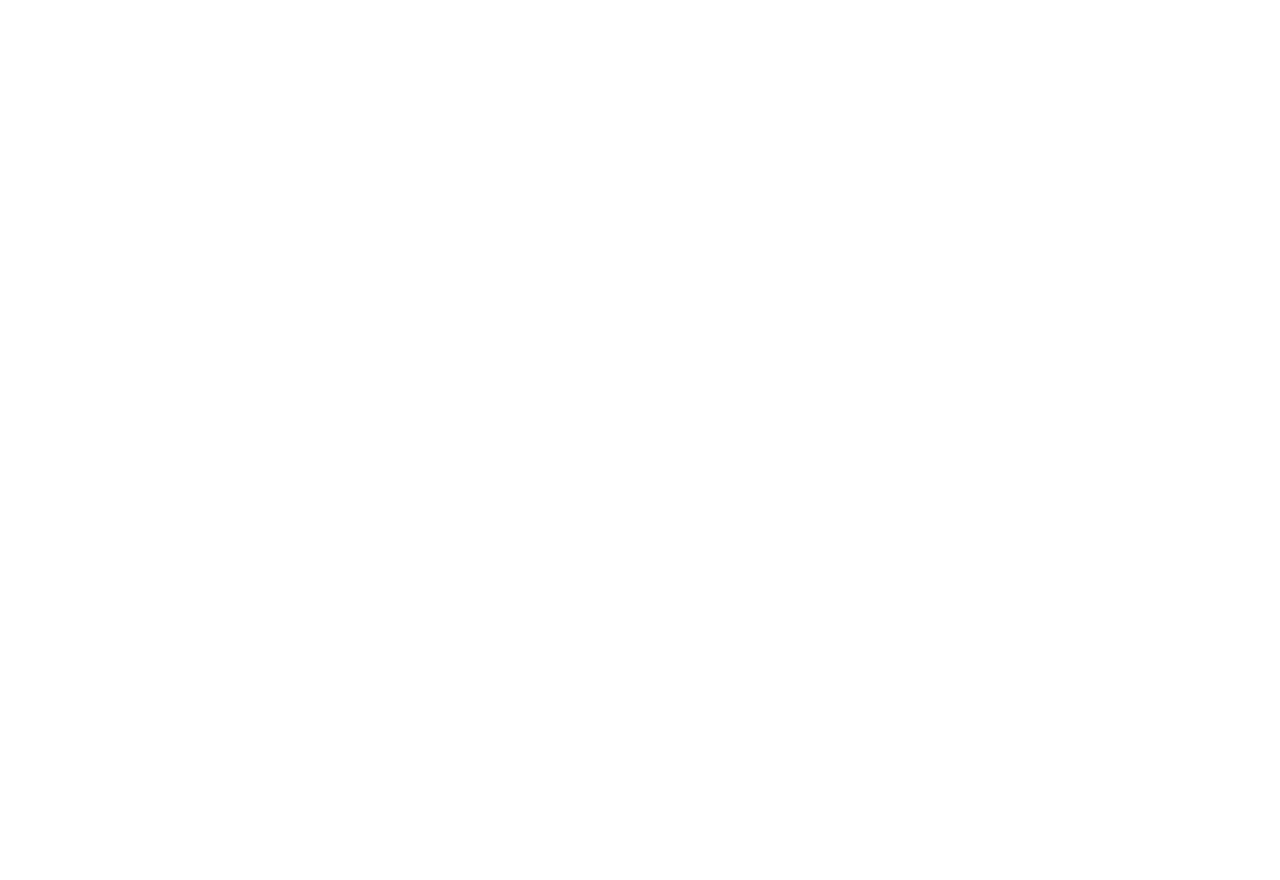
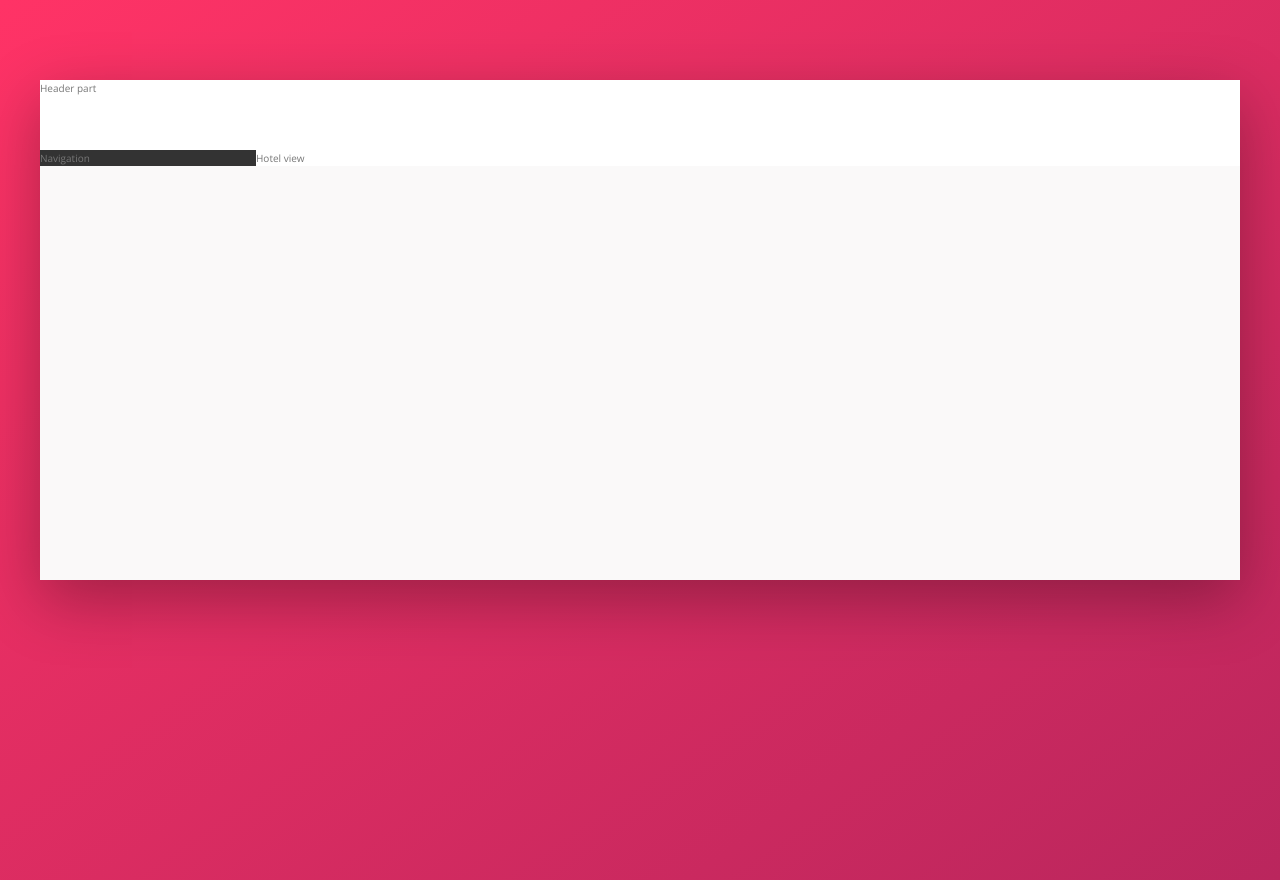
Before and after one commit to Mariia-Olena/trillo, a website: page index.html in a window 1280 px wide. Before the commit the page ends 800 px from the top, so only its background shows below. Drawn offline with nearby package versions, Linux system fonts and the light colour scheme.

Commit message:
add basic layout

```diff
--- a/index.html
+++ b/index.html
@@ -1,16 +1,25 @@
 <!DOCTYPE html>
 <html lang="en">
-    <head>
-        <meta charset="UTF-8">
-        <meta name="viewport" content="width=device-width, initial-scale=1.0">
+	<head>
+		<meta charset="UTF-8" />
+		<meta name="viewport" content="width=device-width, initial-scale=1.0" />
 
-        <link href="https://fonts.googleapis.com/css?family=Open+Sans:300,400,600" rel="stylesheet">
-        <link rel="stylesheet" href="css/style.css">
-        <link rel="shortcut icon" type="image/png" href="img/favicon.png">
+		<link
+			href="https://fonts.googleapis.com/css?family=Open+Sans:300,400,600"
+			rel="stylesheet"
+		/>
+		<link rel="stylesheet" href="css/style.css" />
+		<link rel="shortcut icon" type="image/png" href="img/favicon.png" />
 
-        <title>trillo &mdash; Your all-in-one booking app</title>
-    </head>
-    <body>
-
-    </body>
+		<title>Trillo &mdash; Your all-in-one booking app</title>
+	</head>
+	<body>
+		<div class="container">
+			<header class="header">Header part</header>
+			<div class="content">
+				<nav class="sidebar">Navigation</nav>
+				<main class="hotel-view">Hotel view</main>
+			</div>
+		</div>
+	</body>
 </html>
--- /dev/null
+++ b/sass/_base.scss
@@ -0,0 +1,61 @@
+:root {
+	--color-primary: #eb2f64;
+	--color-primary-light: #ff3366;
+	--color-primary-dark: #ba265d;
+
+	--color-grey-light-1: #faf9f9;
+	--color-grey-light-2: #f4f2f2;
+	--color-grey-light-3: #f0eeee;
+	--color-grey-light-4: #ccc;
+
+	--color-grey-dark-1: #333;
+	--color-grey-dark-2: #777;
+	--color-grey-dark-3: #999;
+
+	--shadow-dark: 0 2rem 6rem rgba(0, 0, 0, 0.3);
+	--shadow-light: 0 2rem 5rem rgba(0, 0, 0, 0.06);
+
+	--line: 1px solid var(--color-grey-light-2);
+}
+
+$bp-largest: 75em; // 1200px
+$bp-large: 68.75em; // 1100px
+$bp-medium: 56.25em; // 900px
+$bp-small: 37.5em; // 600px
+$bp-smallest: 31.25em; // 500px
+
+* {
+	margin: 0;
+	padding: 0;
+}
+
+*,
+*::before,
+*::after {
+	box-sizing: inherit;
+}
+
+html {
+	box-sizing: border-box;
+	font-size: 62.5%; // 1rem = 10px, 10px/16px = 62.5%
+
+	@media only screen and (max-width: $bp-large) {
+		font-size: 50%;
+	}
+}
+
+body {
+	font-family: "Open Sans", sans-serif;
+	font-weight: 400;
+	line-height: 1.6;
+	color: var(--color-grey-dark-2);
+	background-image: linear-gradient(
+		to right bottom,
+		var(--color-primary-light),
+		var(--color-primary-dark)
+	);
+	background-size: cover;
+	background-repeat: no-repeat;
+
+	min-height: 100vh;
+}
--- /dev/null
+++ b/sass/_layout.scss
@@ -0,0 +1,28 @@
+.container {
+	max-width: 120rem;
+	margin: 8rem auto;
+	background-color: var(--color-grey-light-1);
+	box-shadow: var(--shadow-dark);
+
+	min-height: 50rem;
+}
+
+.header {
+	height: 7rem;
+	background-color: #fff;
+	border-bottom: var(--color-grey-light-2);
+}
+
+.content {
+	display: flex;
+}
+
+.sidebar {
+	background-color: var(--color-grey-dark-1);
+	flex: 0 0 18%;
+}
+
+.hotel-view {
+	background-color: #fff;
+	flex: 1;
+}
--- a/sass/main.scss
+++ b/sass/main.scss
@@ -1,17 +1,3 @@
-/*
-COLORS
-
-Primary: #eb2f64
-Primary light: #FF3366
-Primary dark: #BA265D
-
-Grey light 1: #faf9f9
-Grey light 2: #f4f2f2
-Grey light 3: #f0eeee
-Grey light 4: #ccc
-
-Grey dark 1: #333
-Grey dark 2: #777
-Grey dark 3: #999
-
-*/
+@import "base";
+@import "components";
+@import "layout";
```
Also changed, not shown: css/style.css, sass/_components.scss (added).
